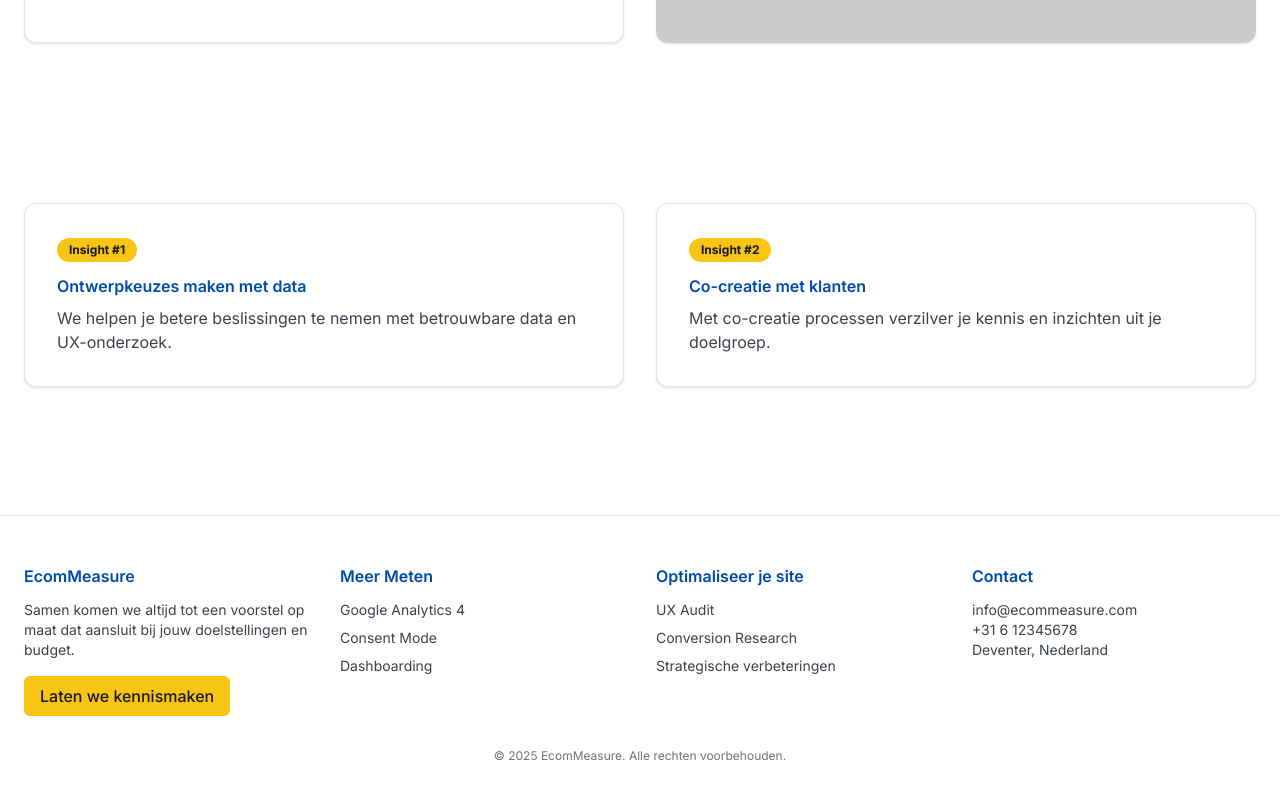
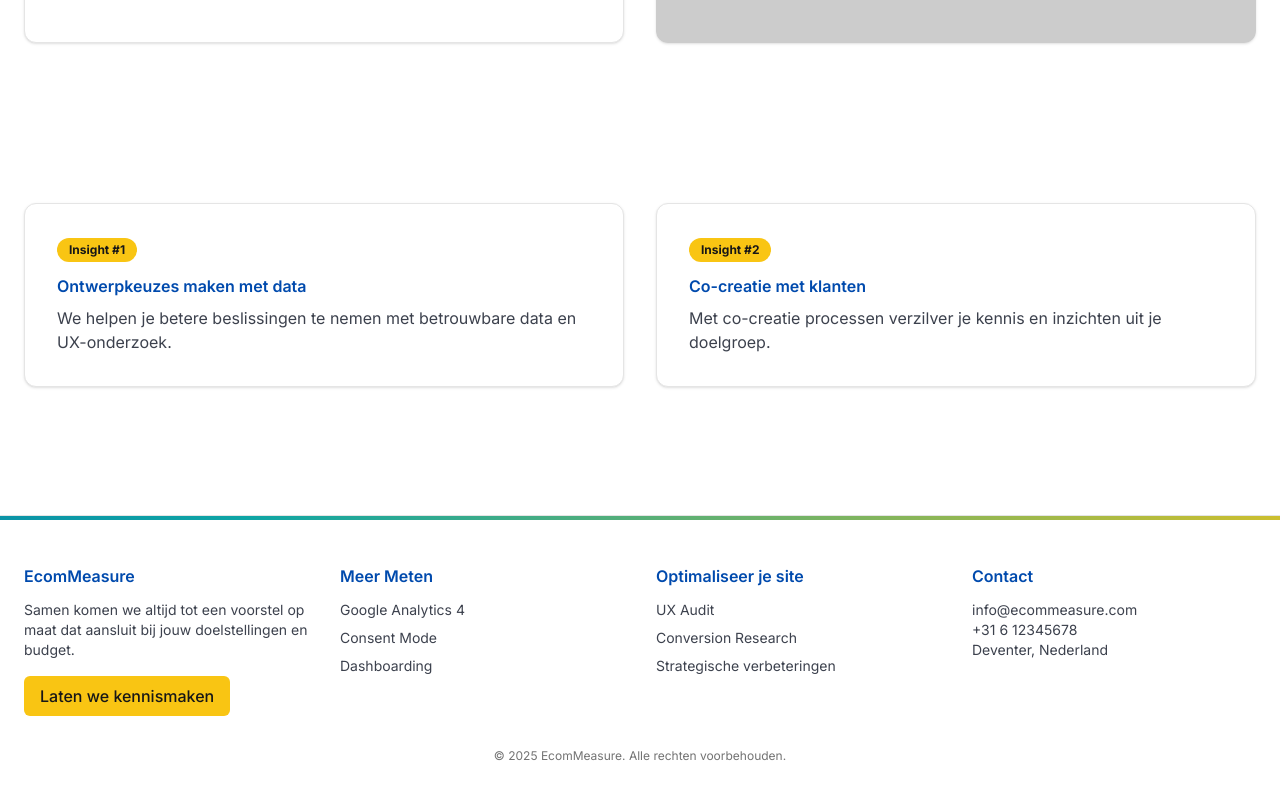
Before and after one commit to ProjectBibo/EcomMeasure3, a React (Vite) app: page / in a window 1280 px wide. Shown: the part 2543-3343 px from the top of the page. Built offline with nearby package versions, Linux system fonts and the light colour scheme.

Commit message:
Update Footer.jsx

```diff
--- a/src/components/Footer.jsx
+++ b/src/components/Footer.jsx
@@ -1,13 +1,22 @@
 import React from "react";
+import { motion } from "framer-motion";
 
 export default function Footer() {
   return (
-    <footer className="bg-surface.soft border-t border-neutral-200 py-12 mt-12">
+    <footer className="relative bg-surface.soft border-t border-neutral-200 py-12 mt-12">
+      {/* 🔵 animated gradient bar */}
+      <motion.div
+        animate={{ backgroundPosition: ["0% 50%", "100% 50%", "0% 50%"] }}
+        transition={{ duration: 15, repeat: Infinity, ease: "linear" }}
+        className="absolute top-0 left-0 w-full h-1 bg-gradient-to-r from-brand-blue via-brand-teal to-brand-yellow bg-[length:200%_200%]"
+      />
+
       <div className="max-w-7xl mx-auto px-6 grid md:grid-cols-4 gap-8">
         <div>
           <h4 className="font-semibold mb-3 text-brand-blue">EcomMeasure</h4>
           <p className="text-neutralInk/80 text-sm">
-            Samen komen we altijd tot een voorstel op maat dat aansluit bij jouw doelstellingen en budget.
+            Samen komen we altijd tot een voorstel op maat dat aansluit bij jouw
+            doelstellingen en budget.
           </p>
           <a
             href="#contact"
@@ -27,7 +36,9 @@ export default function Footer() {
         </div>
 
         <div>
-          <h4 className="font-semibold mb-3 text-brand-blue">Optimaliseer je site</h4>
+          <h4 className="font-semibold mb-3 text-brand-blue">
+            Optimaliseer je site
+          </h4>
           <ul className="space-y-2 text-sm text-neutralInk/80">
             <li>UX Audit</li>
             <li>Conversion Research</li>
```
